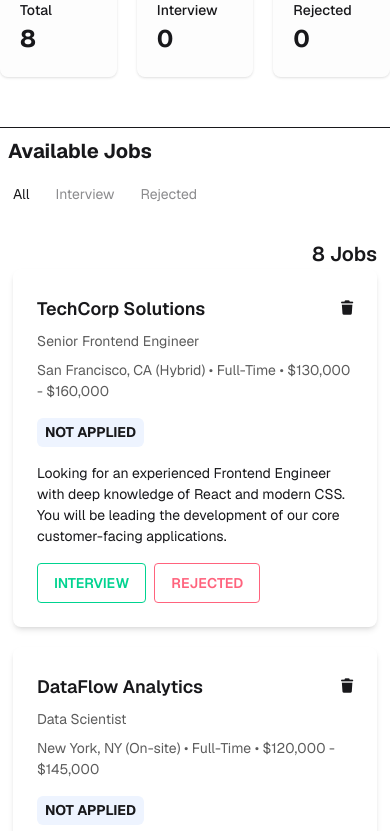
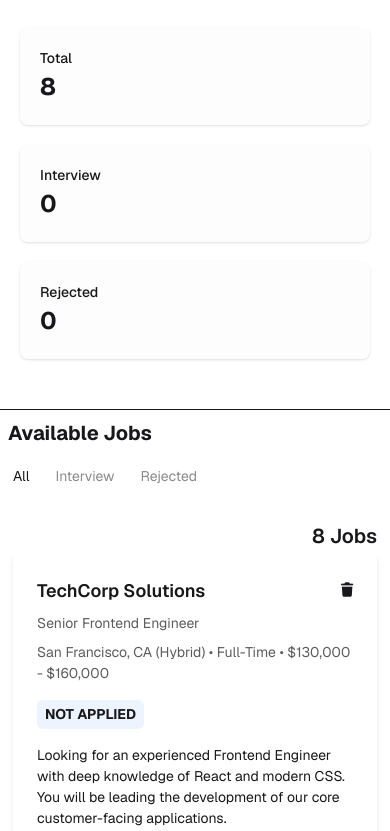
Before and after one commit to raisulconnects/a4-job-tracker, a plain HTML site: page index.html in a window 390 px wide. Shown: the part 198-1029 px from the top of the page. Drawn offline with nearby package versions, Linux system fonts and the light colour scheme.

Commit message:
Made responsive changes

```diff
--- a/index.html
+++ b/index.html
@@ -35,11 +35,11 @@
       }
     </style>
   </head>
-  <body class="min-h-screen max-w-screen-xl mx-auto">
+  <body class="min-h-screen sm:max-w-screen-md lg:max-w-screen-lg mx-auto">
     <header>
-      <section class="py-[50px]">
+      <section class="py-[50px] px-5">
         <h1 class="text-[32px] font-bold py-10">Job Application Tracker</h1>
-        <div class="flex gap-5">
+        <div class="grid sm:grid-cols-1 md:grid-cols-2 lg:grid-cols-3 gap-5">
           <div class="bg-[#f4f4f43b] p-5 rounded-lg shadow-sm w-full">
             <h1 class="text-[14px] font-medium">Total</h1>
             <h2 class="text-[24px] font-bold" id="alljobsCounter">8</h2>
```
